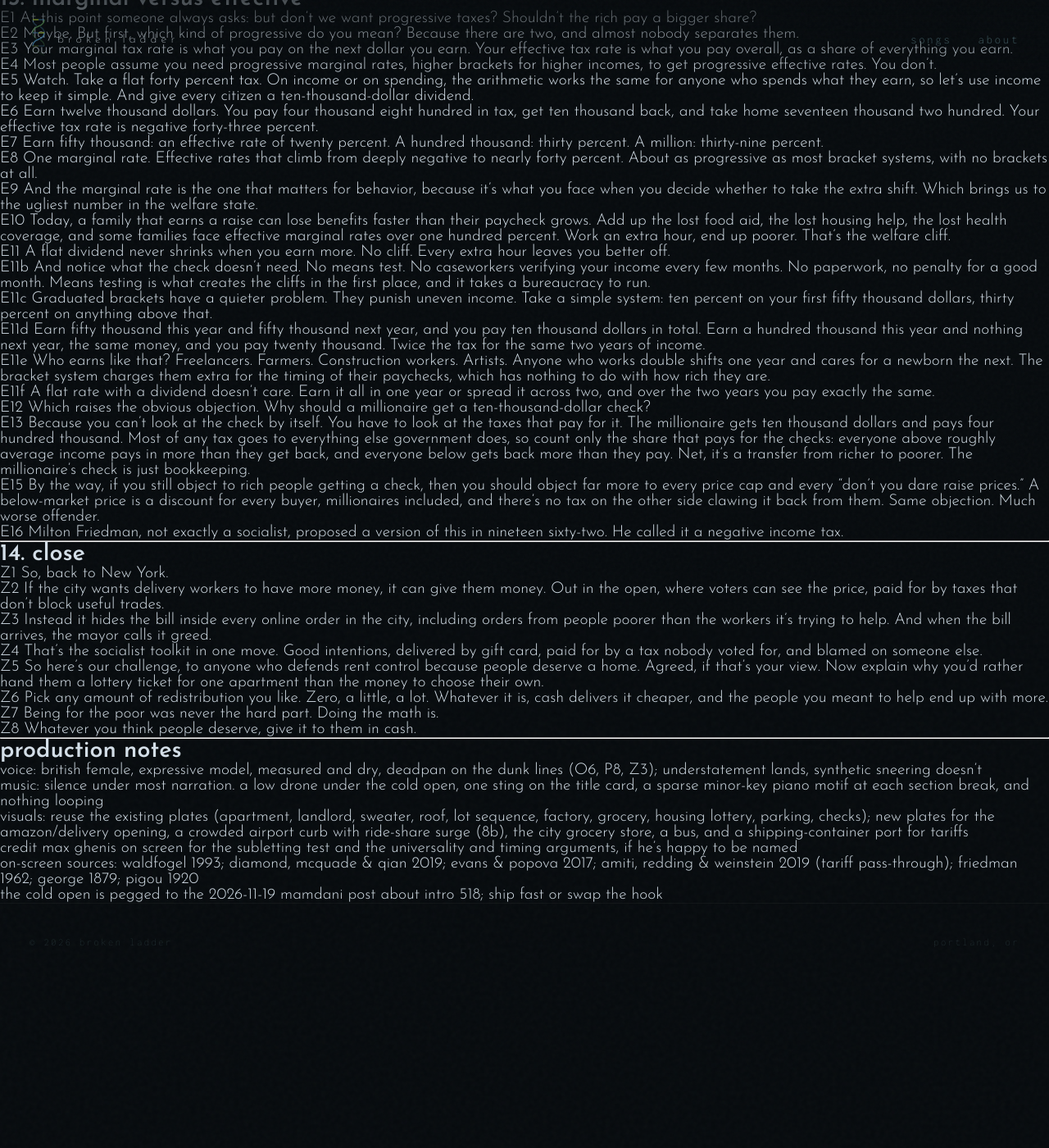
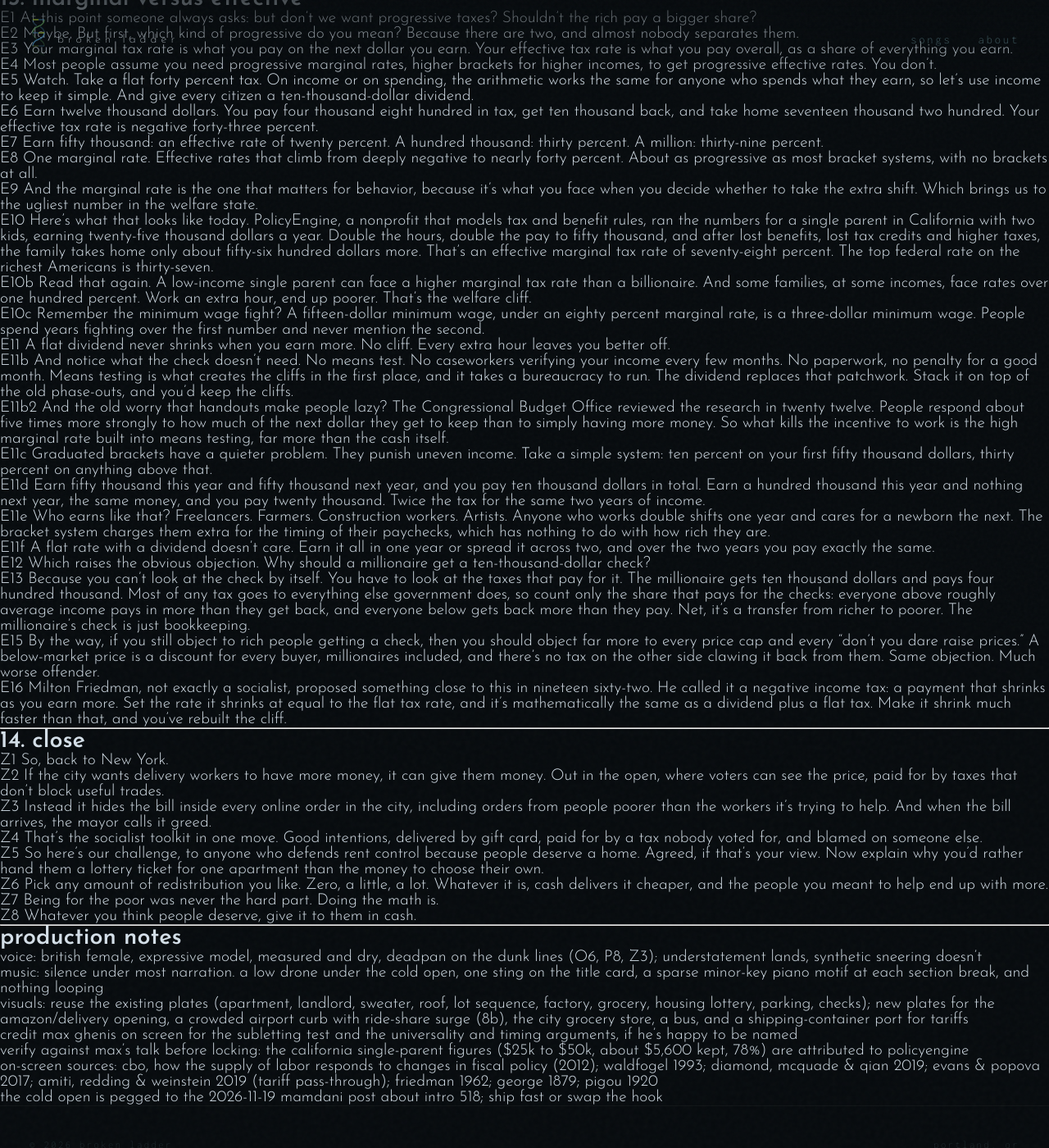
Before and after one commit to ClayShentrup/brokenladder, a Jekyll site: the page built from safety-net-vs-socialism/script.md, in a window 1280 px wide and 1400 px high, scrolled down 3379 px. Shown: the whole window at 82% size. Built offline with Jekyll 4.4.1, drawn with Linux system fonts in a browser that asks for light colours; our own code applies the rules of GitHub Pages for plain Markdown files; before the commit the page ends 4574 px from its top, so only the background shows below that.

Commit message:
script: concrete cliff example, $15 = $3 bridge, CBO substitution vs income effect, NIT caveat, replace-not-stack
Co-Authored-By: Claude Opus 5.5 <noreply@anthropic.com>
Claude-Session: https://claude.ai/code/session_01BsiGF9St2tiTePmyBZgNDi

```diff
--- a/safety-net-vs-socialism/script.md
+++ b/safety-net-vs-socialism/script.md
@@ -274,11 +274,17 @@ E8 One marginal rate. Effective rates that climb from deeply negative to nearly
 
 E9 And the marginal rate is the one that matters for behavior, because it's what you face when you decide whether to take the extra shift. Which brings us to the ugliest number in the welfare state.
 
-E10 Today, a family that earns a raise can lose benefits faster than their paycheck grows. Add up the lost food aid, the lost housing help, the lost health coverage, and some families face effective marginal rates over one hundred percent. Work an extra hour, end up poorer. That's the welfare cliff.
+E10 Here's what that looks like today. PolicyEngine, a nonprofit that models tax and benefit rules, ran the numbers for a single parent in California with two kids, earning twenty-five thousand dollars a year. Double the hours, double the pay to fifty thousand, and after lost benefits, lost tax credits and higher taxes, the family takes home only about fifty-six hundred dollars more. That's an effective marginal tax rate of seventy-eight percent. The top federal rate on the richest Americans is thirty-seven.
+
+E10b Read that again. A low-income single parent can face a higher marginal tax rate than a billionaire. And some families, at some incomes, face rates over one hundred percent. Work an extra hour, end up poorer. That's the welfare cliff.
+
+E10c Remember the minimum wage fight? A fifteen-dollar minimum wage, under an eighty percent marginal rate, is a three-dollar minimum wage. People spend years fighting over the first number and never mention the second.
 
 E11 A flat dividend never shrinks when you earn more. No cliff. Every extra hour leaves you better off.
 
-E11b And notice what the check doesn't need. No means test. No caseworkers verifying your income every few months. No paperwork, no penalty for a good month. Means testing is what creates the cliffs in the first place, and it takes a bureaucracy to run.
+E11b And notice what the check doesn't need. No means test. No caseworkers verifying your income every few months. No paperwork, no penalty for a good month. Means testing is what creates the cliffs in the first place, and it takes a bureaucracy to run. The dividend replaces that patchwork. Stack it on top of the old phase-outs, and you'd keep the cliffs.
+
+E11b2 And the old worry that handouts make people lazy? The Congressional Budget Office reviewed the research in twenty twelve. People respond about five times more strongly to how much of the next dollar they get to keep than to simply having more money. So what kills the incentive to work is the high marginal rate built into means testing, far more than the cash itself.
 
 E11c Graduated brackets have a quieter problem. They punish uneven income. Take a simple system: ten percent on your first fifty thousand dollars, thirty percent on anything above that.
 
@@ -294,7 +300,7 @@ E13 Because you can't look at the check by itself. You have to look at the taxes
 
 E15 By the way, if you still object to rich people getting a check, then you should object far more to every price cap and every "don't you dare raise prices." A below-market price is a discount for every buyer, millionaires included, and there's no tax on the other side clawing it back from them. Same objection. Much worse offender.
 
-E16 Milton Friedman, not exactly a socialist, proposed a version of this in nineteen sixty-two. He called it a negative income tax.
+E16 Milton Friedman, not exactly a socialist, proposed something close to this in nineteen sixty-two. He called it a negative income tax: a payment that shrinks as you earn more. Set the rate it shrinks at equal to the flat tax rate, and it's mathematically the same as a dividend plus a flat tax. Make it shrink much faster than that, and you've rebuilt the cliff.
 
 ---
 
@@ -324,5 +330,6 @@ Z8 Whatever you think people deserve, give it to them in cash.
 - music: silence under most narration. a low drone under the cold open, one sting on the title card, a sparse minor-key piano motif at each section break, and nothing looping
 - visuals: reuse the existing plates (apartment, landlord, sweater, roof, lot sequence, factory, grocery, housing lottery, parking, checks); new plates for the amazon/delivery opening, a crowded airport curb with ride-share surge (8b), the city grocery store, a bus, and a shipping-container port for tariffs
 - credit max ghenis on screen for the subletting test and the universality and timing arguments, if he's happy to be named
-- on-screen sources: waldfogel 1993; diamond, mcquade & qian 2019; evans & popova 2017; amiti, redding & weinstein 2019 (tariff pass-through); friedman 1962; george 1879; pigou 1920
+- verify against max's talk before locking: the california single-parent figures ($25k to $50k, about $5,600 kept, 78%) are attributed to policyengine
+- on-screen sources: cbo, how the supply of labor responds to changes in fiscal policy (2012); waldfogel 1993; diamond, mcquade & qian 2019; evans & popova 2017; amiti, redding & weinstein 2019 (tariff pass-through); friedman 1962; george 1879; pigou 1920
 - the cold open is pegged to the 2026-11-19 mamdani post about intro 518; ship fast or swap the hook
```
